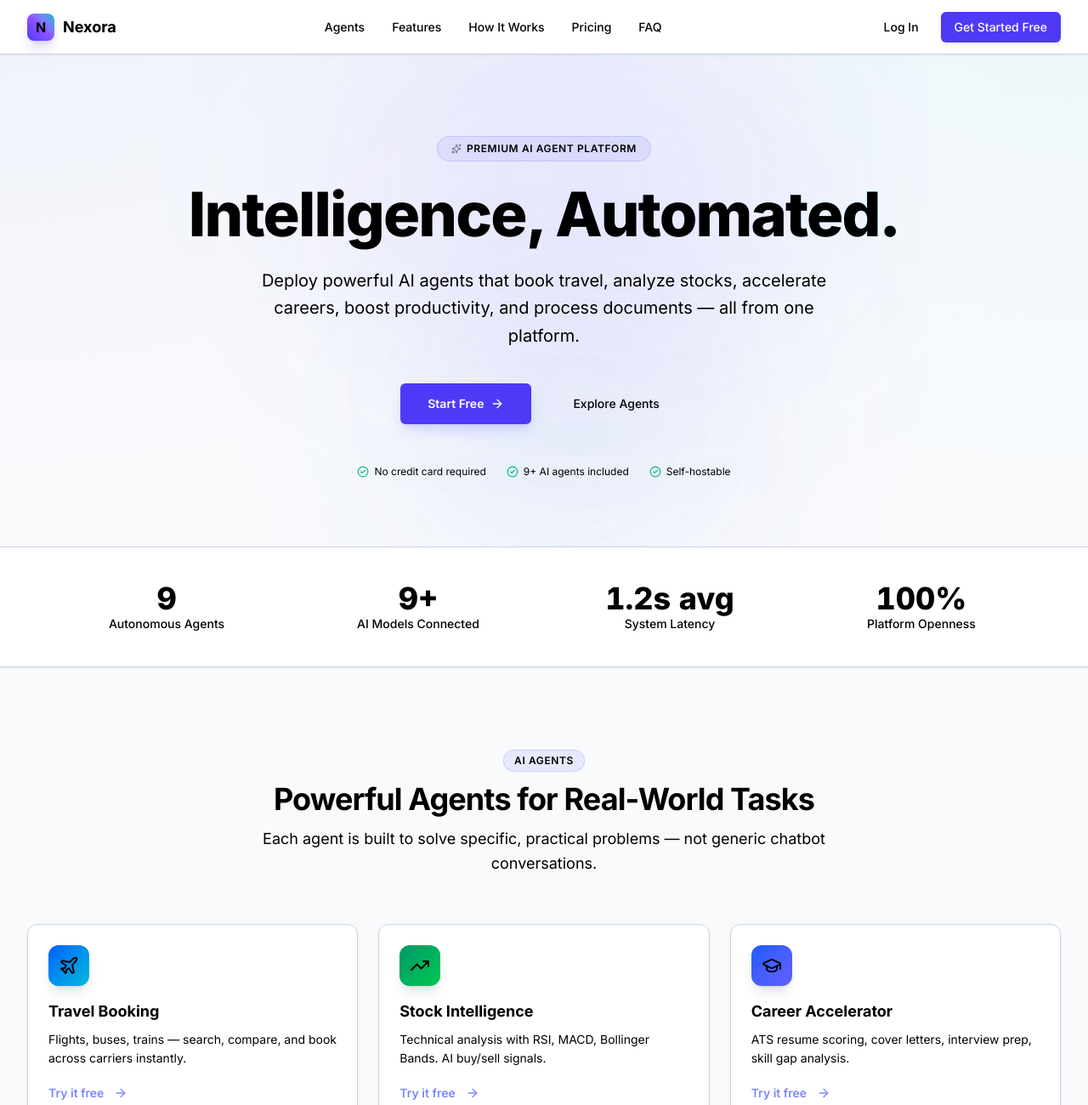
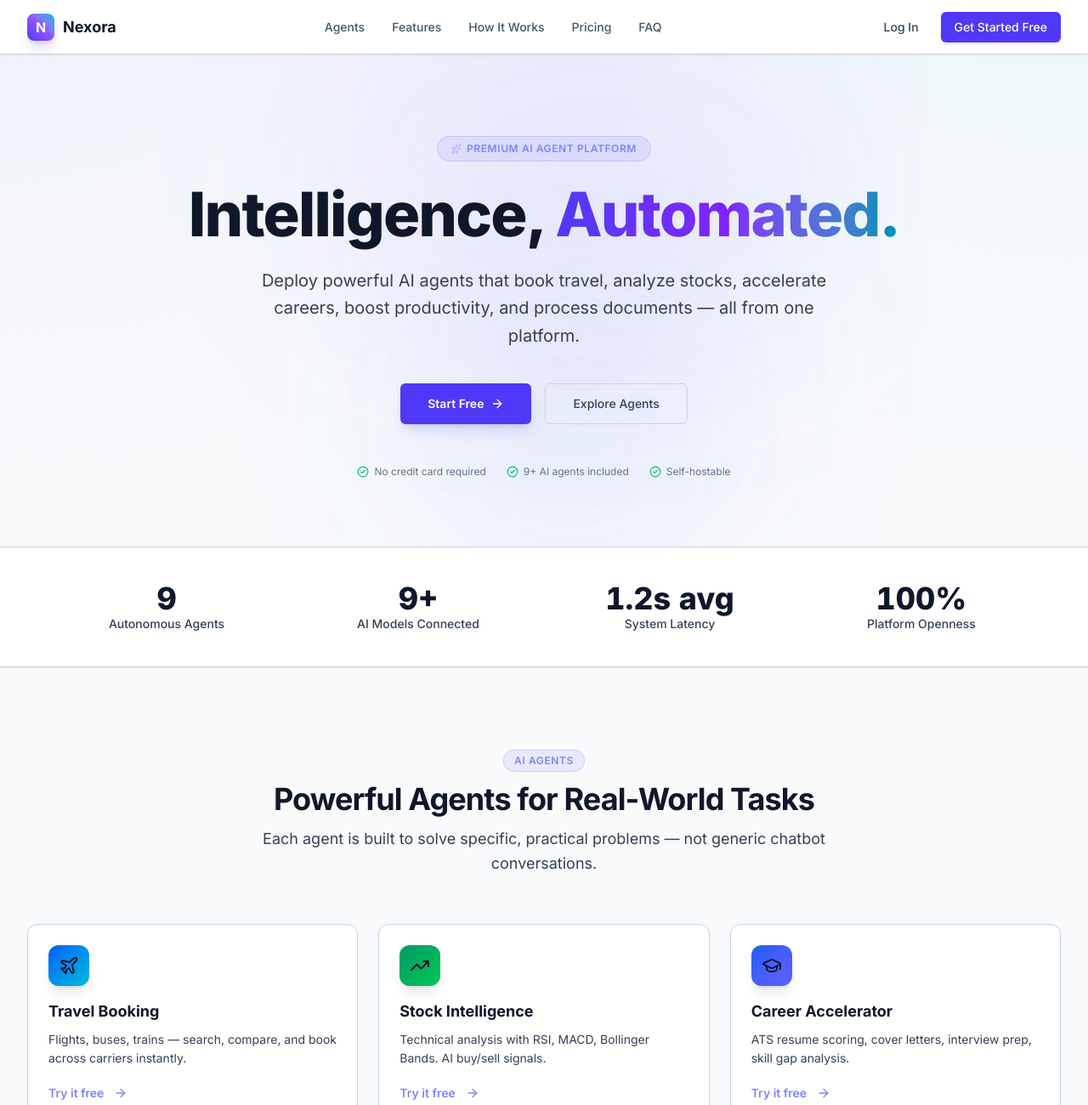
Before and after one commit to venkatkumar4396-dotcom/ai-store, a Next.js app in the folder frontend/: page / in a window 1280 px wide. Shown: the top 1300 px of the page at 85% size. Built offline with nearby package versions, Linux system fonts and the light colour scheme.

Commit message:
update: platform enhancements [2026-10-13 07:02:26]

```diff
--- a/frontend/src/app/globals.css
+++ b/frontend/src/app/globals.css
@@ -8,59 +8,79 @@
   --font-mono: ui-monospace, SFMono-Regular, Menlo, Monaco, Consolas, "Liberation Mono", "Courier New", monospace;
 }
 
-:root {
-  --background: #05050f;
-  --foreground: #f4f4f5;
+:root,
+.light {
+  --background: #f8fafc;
+  --foreground: #0f172a;
   --accent-primary: 99, 102, 241;     /* indigo-500 */
   --accent-secondary: 139, 92, 246;   /* violet-500 */
   --accent-tertiary: 6, 182, 212;     /* cyan-500 */
+  --glass-bg: #ffffff;
+  --glass-border: #cbd5e1;
+  --glow-indigo: rgba(99, 102, 241, 0.05);
+  --glow-violet: rgba(139, 92, 246, 0.04);
+  --glow-cyan: rgba(6, 182, 212, 0.04);
+  color-scheme: light;
+}
+
+.dark {
+  --background: #09090b;
+  --foreground: #f8fafc;
   --glass-bg: rgba(9, 9, 20, 0.6);
   --glass-border: rgba(255, 255, 255, 0.08);
   --glow-indigo: rgba(99, 102, 241, 0.15);
   --glow-violet: rgba(139, 92, 246, 0.12);
   --glow-cyan: rgba(6, 182, 212, 0.10);
-}
-
-.light {
-  --background: #f8fafc;
-  --foreground: #000000;
-  --glass-bg: #ffffff;
-  --glass-border: #cbd5e1;
-  --glow-indigo: rgba(99, 102, 241, 0.05);
-  --glow-violet: rgba(139, 92, 246, 0.04);
-  --glow-cyan: rgba(6, 182, 212, 0.04);
-  color: #000000 !important;
+  color-scheme: dark;
 }
 
 /* ═══════════════════════════════════════════════════════════════════════ */
-/* 1. BRIGHT THEME (.light): MAKE EVERY WORD SOLID READABLE BLACK         */
+/* 1. BRIGHT THEME (DEFAULT & .light): CRISP, HIGH-CONTRAST READABILITY   */
 /* ═══════════════════════════════════════════════════════════════════════ */
 
-.light body,
-.light #__next,
-.light main,
-.light div,
-.light section,
-.light article,
-.light aside,
-.light header,
-.light nav,
-.light form {
-  color: #000000;
+:root,
+.light {
+  color: #0f172a;
 }
 
-/* All headings, paragraphs, spans, labels, and text elements in bright theme */
-.light h1, .light h2, .light h3, .light h4, .light h5, .light h6,
-.light p, .light span, .light label, .light td, .light th, .light li,
-.light strong, .light b, .light em, .light small,
-.light [class*="text-zinc-"],
-.light [class*="text-slate-"],
-.light .text-muted-foreground,
-.light .text-white:not(button):not(button *):not([class*="bg-indigo"]):not([class*="bg-emerald"]):not([class*="bg-rose"]):not([class*="bg-violet"]):not([class*="bg-blue"]):not([class*="bg-gradient"]):not(.badge):not([data-badge]) {
-  color: #000000 !important;
+.light body {
+  background-color: var(--background);
+  color: #0f172a;
 }
 
-/* Bright Theme card backgrounds and borders */
+/* Headings in bright theme always have strong dark slate styling */
+.light h1:not(button):not(button *):not([class*="bg-indigo"]):not([class*="bg-emerald"]):not([class*="bg-rose"]):not([class*="bg-violet"]),
+.light h2:not(button):not(button *):not([class*="bg-indigo"]):not([class*="bg-emerald"]):not([class*="bg-rose"]):not([class*="bg-violet"]),
+.light h3:not(button):not(button *):not([class*="bg-indigo"]):not([class*="bg-emerald"]):not([class*="bg-rose"]):not([class*="bg-violet"]),
+.light h4:not(button):not(button *),
+.light h5:not(button):not(button *),
+.light h6:not(button):not(button *) {
+  color: #0f172a !important;
+}
+
+/* Paragraphs, descriptions and spans in bright theme */
+.light p:not(button *):not([class*="text-emerald"]):not([class*="text-amber"]):not([class*="text-rose"]):not([class*="text-indigo"]):not([class*="text-cyan"]),
+.light label:not(button *) {
+  color: #334155 !important;
+}
+
+/* Adapt zinc/white text classes in bright theme so words never wash out */
+.light .text-white:not(button):not(button *):not([class*="bg-indigo"]):not([class*="bg-emerald"]):not([class*="bg-rose"]):not([class*="bg-violet"]):not([class*="bg-blue"]):not([class*="bg-gradient"]):not(.badge):not([data-badge]),
+.light .text-zinc-100:not(button *),
+.light .text-zinc-200:not(button *) {
+  color: #0f172a !important;
+}
+
+.light .text-zinc-300:not(button *),
+.light .text-zinc-400:not(button *) {
+  color: #475569 !important;
+}
+
+.light .text-zinc-500:not(button *) {
+  color: #64748b !important;
+}
+
+/* Card backgrounds and borders in bright theme */
 .light .rounded-xl.border.bg-zinc-950\/40,
 .light .rounded-xl.border.bg-zinc-950\/60,
 .light .rounded-xl.border.bg-zinc-950\/20,
@@ -72,36 +92,26 @@
   background-color: #ffffff !important;
   border-color: #cbd5e1 !important;
   box-shadow: 0 1px 3px 0 rgba(0, 0, 0, 0.08) !important;
-  color: #000000 !important;
+  color: #0f172a !important;
   backdrop-filter: none !important;
   -webkit-backdrop-filter: none !important;
 }
 
-/* Sidebar texts, links, categories, and icons in Bright Theme */
-.light aside,
-.light aside * {
-  color: #000000 !important;
-}
-
+/* Sidebar in Bright Theme */
 .light aside {
   background-color: #ffffff !important;
   border-color: #cbd5e1 !important;
   box-shadow: 2px 0 8px 0 rgba(0, 0, 0, 0.04) !important;
 }
 
-.light aside svg {
-  color: #000000 !important;
-  stroke: #000000 !important;
-}
-
 .light aside a {
-  color: #000000 !important;
+  color: #1e293b !important;
   font-weight: 500;
 }
 
 .light aside a:hover {
   background-color: #f1f5f9 !important;
-  color: #000000 !important;
+  color: #0f172a !important;
 }
 
 .light aside a.bg-indigo-600\/10,
@@ -117,16 +127,14 @@
   stroke: #4338ca !important;
 }
 
-/* Sidebar group headers (OVERVIEW, AI AGENTS, TOOLS, SYSTEM) */
 .light aside button {
-  color: #000000 !important;
+  color: #334155 !important;
   font-weight: 700 !important;
 }
 
-/* Sidebar category count chips (3, 2, 5) */
 .light aside span[class*="font-mono"] {
   background-color: #e2e8f0 !important;
-  color: #000000 !important;
+  color: #1e293b !important;
   font-weight: 700 !important;
   border-color: #cbd5e1 !important;
 }
@@ -136,18 +144,14 @@
   background-color: rgba(255, 255, 255, 0.98) !important;
   border-color: #cbd5e1 !important;
   box-shadow: 0 1px 3px 0 rgba(0, 0, 0, 0.06) !important;
-  color: #000000 !important;
-}
-
-.light header * {
-  color: #000000 !important;
+  color: #0f172a !important;
 }
 
 /* Tabs in Bright Theme */
 .light [role="tab"],
 .light [class*="TabsTrigger"],
 .light button[role="tab"] {
-  color: #000000 !important;
+  color: #334155 !important;
   font-weight: 600 !important;
 }
 
@@ -159,142 +163,106 @@
   border: 1px solid #94a3b8 !important;
 }
 
-/* Inputs, textareas, search fields in Bright Theme */
-.light input,
+/* Inputs in Bright Theme */
+.light input:not([type="checkbox"]):not([type="radio"]),
 .light textarea,
 .light select {
   background-color: #ffffff !important;
-  border-color: #94a3b8 !important;
-  color: #000000 !important;
-  box-shadow: 0 1px 2px 0 rgba(0, 0, 0, 0.05) !important;
+  border-color: #cbd5e1 !important;
+  color: #0f172a !important;
 }
 
 .light input::placeholder,
 .light textarea::placeholder {
-  color: #475569 !important;
+  color: #94a3b8 !important;
 }
 
 .light input:focus,
 .light textarea:focus,
 .light select:focus {
   border-color: #4f46e5 !important;
-  box-shadow: 0 0 0 3px rgba(99, 102, 241, 0.2) !important;
+  box-shadow: 0 0 0 3px rgba(99, 102, 241, 0.15) !important;
 }
 
 /* Gradient titles in Bright Theme */
 .light .gradient-text-white {
-  background: linear-gradient(135deg, #000000, #334155) !important;
+  background: linear-gradient(135deg, #0f172a, #334155) !important;
   -webkit-background-clip: text !important;
   -webkit-text-fill-color: transparent !important;
 }
 
-/* Solid action buttons always keep their crisp white text */
-.light button[class*="bg-indigo"],
-.light button[class*="bg-emerald"],
-.light button[class*="bg-rose"],
-.light button[class*="bg-violet"],
-.light button[class*="bg-blue"],
-.light [class*="bg-gradient-to-"] .text-white,
-.light .bg-indigo-600,
-.light .bg-indigo-500,
-.light .bg-emerald-600,
-.light .bg-rose-600,
-.light .bg-violet-600 {
+/* Solid action buttons keep white text */
+button[class*="bg-indigo-600"],
+button[class*="bg-indigo-700"],
+button[class*="bg-indigo-500"],
+button[class*="bg-emerald"],
+button[class*="bg-rose"],
+button[class*="bg-violet"],
+.bg-indigo-600,
+.bg-indigo-700 {
   color: #ffffff !important;
 }
 
-.light button[class*="bg-indigo"] *,
-.light button[class*="bg-emerald"] *,
-.light button[class*="bg-rose"] *,
-.light button[class*="bg-violet"] *,
-.light button[class*="bg-blue"] *,
-.light .bg-indigo-600 *,
-.light .bg-emerald-600 *,
-.light .bg-rose-600 * {
-  color: #ffffff !important;
-  stroke: #ffffff !important;
+button[class*="bg-indigo"] *,
+button[class*="bg-emerald"] *,
+button[class*="bg-rose"] * {
+  color: #ffffff;
 }
 
-/* Hide background snow canvas in light mode to prevent blurry white specks over words */
+/* Hide background snow canvas in light mode to prevent blurry specks */
 .light canvas.pointer-events-none {
   display: none !important;
 }
 
 /* ═══════════════════════════════════════════════════════════════════════ */
-/* 2. BLACK THEME (:root:not(.light), .dark): MAKE EVERY WORD CRISP WHITE */
+/* 2. DARK THEME (.dark ONLY - NO DANGEROUS UNGUARDED OVERRIDES)           */
 /* ═══════════════════════════════════════════════════════════════════════ */
 
-:root:not(.light),
 .dark {
-  --background: #09090b;
-  --foreground: #ffffff;
+  color: #f8fafc;
+}
+
+.dark body {
+  background-color: var(--background);
+  color: #f8fafc;
+}
+
+.dark h1:not([class*="text-slate-900"]):not([class*="text-slate-800"]),
+.dark h2:not([class*="text-slate-900"]):not([class*="text-slate-800"]),
+.dark h3:not([class*="text-slate-900"]):not([class*="text-slate-800"]),
+.dark h4:not([class*="text-slate-900"]):not([class*="text-slate-800"]) {
   color: #ffffff;
 }
 
-:root:not(.light) h1, :root:not(.light) h2, :root:not(.light) h3,
-:root:not(.light) h4, :root:not(.light) h5, :root:not(.light) h6,
-.dark h1, .dark h2, .dark h3, .dark h4, .dark h5, .dark h6 {
-  color: #ffffff !important;
+.dark p:not([class*="text-slate-"]):not([class*="text-zinc-"]),
+.dark label:not([class*="text-slate-"]) {
+  color: #cbd5e1;
 }
 
-:root:not(.light) p,
-:root:not(.light) label,
-:root:not(.light) .text-zinc-100,
-:root:not(.light) .text-zinc-200,
-:root:not(.light) .text-zinc-300,
-:root:not(.light) .text-zinc-400,
-:root:not(.light) .text-zinc-500,
-:root:not(.light) .text-slate-100,
-:root:not(.light) .text-slate-200,
-:root:not(.light) .text-slate-300,
-:root:not(.light) .text-slate-400,
-:root:not(.light) .text-slate-500,
-:root:not(.light) .text-muted-foreground,
-.dark p,
-.dark label,
-.dark .text-zinc-100,
-.dark .text-zinc-200,
-.dark .text-zinc-300,
-.dark .text-zinc-400,
-.dark .text-zinc-500,
-.dark .text-muted-foreground {
-  color: #ffffff !important;
-}
-
-:root:not(.light) aside a,
-:root:not(.light) aside span,
-:root:not(.light) aside p,
-:root:not(.light) aside button,
 .dark aside a,
 .dark aside span,
 .dark aside p,
 .dark aside button {
-  color: #ffffff !important;
+  color: #f8fafc;
 }
 
-:root:not(.light) aside svg,
 .dark aside svg {
-  color: #ffffff !important;
-  stroke: #ffffff !important;
+  color: #f8fafc;
+  stroke: #f8fafc;
 }
 
-:root:not(.light) [role="tab"],
 .dark [role="tab"] {
-  color: #ffffff !important;
+  color: #f8fafc;
 }
 
-:root:not(.light) input,
-:root:not(.light) textarea,
-.dark input,
-.dark textarea {
-  color: #ffffff !important;
+.dark input:not([data-text-black]):not([class*="text-slate-900"]),
+.dark textarea:not([class*="text-slate-900"]) {
+  color: #ffffff;
 }
 
-:root:not(.light) input::placeholder,
-:root:not(.light) textarea::placeholder,
 .dark input::placeholder,
 .dark textarea::placeholder {
-  color: #94a3b8 !important;
+  color: #94a3b8;
 }
 
 /* Auth inputs allow natural text styling */
@@ -302,36 +270,6 @@ input[data-text-black] {
   color: #000000 !important;
   -webkit-text-fill-color: #000000 !important;
   caret-color: #000000 !important;
-}
-
-/* ═══════════ AUTH PAGES & DARK CARDS — GUARANTEED BRIGHT CRISP TEXT ═══════════ */
-.auth-page,
-.auth-root,
-[data-theme="dark"],
-.bg-\[\#050510\],
-.bg-\[\#05050f\] {
-  color: #f8fafc !important;
-}
-
-.auth-page h1,
-.auth-page h2,
-.auth-page h3,
-.auth-page .text-white,
-.bg-\[\#050510\] .text-white,
-.bg-\[\#05050f\] .text-white {
-  color: #ffffff !important;
-}
-
-.auth-page p,
-.auth-page span,
-.bg-\[\#050510\] p,
-.bg-\[\#050510\] span:not([class*="text-indigo"]):not([class*="text-emerald"]):not([class*="text-amber"]):not([class*="text-rose"]):not([class*="text-cyan"]) {
-  color: #cbd5e1;
-}
-
-.auth-page label,
-.bg-\[\#050510\] label {
-  color: #94a3b8 !important;
 }
 
 /* Light mode indicator badge contrast enhancements */
@@ -994,15 +932,9 @@ body {
   }
 }
 
-/* ═══════════ AUTH PAGE — UNIFORM DARK BACKGROUND ═══════════ */
-
-/* Force body to stay dark on auth pages so no bright patches appear */
-body:has(.auth-page-root) {
-  background-color: #05050f !important;
-}
+/* ═══════════ AUTH PAGE ═══════════ */
 
 .auth-page-root {
-  background-color: #05050f;
   min-height: 100dvh;
   width: 100%;
 }
--- a/frontend/src/app/layout.tsx
+++ b/frontend/src/app/layout.tsx
@@ -12,7 +12,7 @@ const inter = Inter({
 });
 
 export const viewport: Viewport = {
-  themeColor: "#05050f",
+  themeColor: "#f8fafc",
   width: "device-width",
   initialScale: 1,
   maximumScale: 1,
@@ -41,20 +41,20 @@ export default function RootLayout({
     <html
       lang="en"
       data-scroll-behavior="smooth"
-      className={`${inter.variable} h-full antialiased font-sans`}
+      className={`${inter.variable} light h-full antialiased font-sans`}
       suppressHydrationWarning
     >
       <head>
-        <meta name="theme-color" content="#f0f2f5" />
+        <meta name="theme-color" content="#f8fafc" />
         <meta name="apple-mobile-web-app-capable" content="yes" />
-        <meta name="apple-mobile-web-app-status-bar-style" content="black-translucent" />
+        <meta name="apple-mobile-web-app-status-bar-style" content="default" />
         <script
           dangerouslySetInnerHTML={{
             __html: `
               (function() {
                 try {
                   var savedTheme = localStorage.getItem('nexusforge_theme');
-                  var theme = savedTheme || 'light';
+                  var theme = (savedTheme === 'dark') ? 'dark' : 'light';
                   document.documentElement.classList.remove('light', 'dark');
                   document.documentElement.classList.add(theme);
                 } catch (e) {}
--- a/frontend/src/app/page.tsx
+++ b/frontend/src/app/page.tsx
@@ -112,8 +112,8 @@ function SectionHeading({ badge, title, subtitle }: { badge?: string; title: str
           {badge}
         </Badge>
       )}
-      <h2 className="text-3xl md:text-4xl font-bold text-white tracking-tight">{title}</h2>
-      <p className="text-zinc-400 text-base md:text-lg max-w-2xl mx-auto leading-relaxed">{subtitle}</p>
+      <h2 className="text-3xl md:text-4xl font-bold text-slate-900 dark:text-white tracking-tight">{title}</h2>
+      <p className="text-slate-600 dark:text-zinc-400 text-base md:text-lg max-w-2xl mx-auto leading-relaxed">{subtitle}</p>
     </motion.div>
   );
 }
@@ -128,30 +128,30 @@ export default function LandingPage() {
       <ParticleBackground />
 
       {/* ═══════════════ HEADER ═══════════════ */}
-      <header className="border-b border-white/5 bg-zinc-950/60 backdrop-blur-xl sticky top-0 z-50 px-4 md:px-8 h-16 flex items-center justify-between">
+      <header className="border-b border-slate-200 dark:border-white/5 bg-white/90 dark:bg-zinc-950/60 backdrop-blur-xl sticky top-0 z-50 px-4 md:px-8 h-16 flex items-center justify-between">
         <div className="flex items-center gap-2.5">
-          <div className="w-8 h-8 rounded-lg bg-gradient-to-tr from-indigo-600 via-violet-500 to-cyan-500 flex items-center justify-center font-bold shadow-lg shadow-indigo-600/20">
+          <div className="w-8 h-8 rounded-lg bg-gradient-to-tr from-indigo-600 via-violet-500 to-cyan-500 flex items-center justify-center font-bold text-white shadow-lg shadow-indigo-600/20">
             N
           </div>
-          <span className="font-bold text-lg bg-clip-text text-transparent bg-gradient-to-r from-white via-zinc-200 to-zinc-400">
+          <span className="font-bold text-lg text-slate-900 dark:text-white">
             Nexora
           </span>
         </div>
 
         {/* Desktop Nav */}
-        <nav className="hidden md:flex items-center gap-8 text-sm text-zinc-400 font-medium">
-          <a href="#agents" className="hover:text-white transition-colors">Agents</a>
-          <a href="#features" className="hover:text-white transition-colors">Features</a>
-          <a href="#how-it-works" className="hover:text-white transition-colors">How It Works</a>
-          <a href="#pricing" className="hover:text-white transition-colors">Pricing</a>
-          <a href="#faq" className="hover:text-white transition-colors">FAQ</a>
+        <nav className="hidden md:flex items-center gap-8 text-sm text-slate-600 dark:text-zinc-400 font-medium">
+          <a href="#agents" className="hover:text-slate-900 dark:hover:text-white transition-colors">Agents</a>
+          <a href="#features" className="hover:text-slate-900 dark:hover:text-white transition-colors">Features</a>
+          <a href="#how-it-works" className="hover:text-slate-900 dark:hover:text-white transition-colors">How It Works</a>
+          <a href="#pricing" className="hover:text-slate-900 dark:hover:text-white transition-colors">Pricing</a>
+          <a href="#faq" className="hover:text-slate-900 dark:hover:text-white transition-colors">FAQ</a>
         </nav>
 
         <div className="flex items-center gap-2.5">
-          <Button variant="ghost" className="text-zinc-400 hover:text-white text-sm font-medium hidden sm:inline-flex" asChild>
+          <Button variant="ghost" className="text-slate-700 dark:text-zinc-400 hover:text-slate-900 dark:hover:text-white text-sm font-medium hidden sm:inline-flex" asChild>
             <Link href="/login">Log In</Link>
           </Button>
-          <Button className="bg-indigo-600 hover:bg-indigo-500 text-white font-medium text-sm shadow-md shadow-indigo-500/10 hidden sm:inline-flex" asChild>
+          <Button className="bg-indigo-600 hover:bg-indigo-700 text-white font-medium text-sm shadow-md shadow-indigo-500/10 hidden sm:inline-flex" asChild>
             <Link href="/register">Get Started Free</Link>
           </Button>
 
@@ -160,7 +160,7 @@ export default function LandingPage() {
             variant="ghost"
             size="icon"
             onClick={() => setIsMobileMenuOpen(!isMobileMenuOpen)}
-            className="md:hidden text-zinc-400 hover:text-white h-9 w-9"
+            className="md:hidden text-slate-700 dark:text-zinc-400 hover:text-slate-900 dark:hover:text-white h-9 w-9"
           >
             {isMobileMenuOpen ? <X className="h-5 w-5" /> : <Menu className="h-5 w-5" />}
           </Button>
@@ -212,24 +212,24 @@ export default function LandingPage() {
             <Sparkles className="h-3 w-3 mr-1.5 animate-pulse" /> Premium AI Agent Platform
           </Badge>
 
-          <h1 className="text-5xl md:text-7xl font-extrabold tracking-tight text-white leading-[1.05]">
+          <h1 className="text-5xl md:text-7xl font-extrabold tracking-tight text-slate-900 dark:text-white leading-[1.05]">
             Intelligence,{" "}
-            <span className="bg-clip-text text-transparent bg-gradient-to-r from-indigo-400 via-violet-400 to-cyan-400">
+            <span className="bg-clip-text text-transparent bg-gradient-to-r from-indigo-600 via-violet-600 to-cyan-600 dark:from-indigo-400 dark:via-violet-400 dark:to-cyan-400">
               Automated.
             </span>
           </h1>
 
-          <p className="text-zinc-400 text-lg md:text-xl leading-relaxed max-w-2xl mx-auto">
+          <p className="text-slate-600 dark:text-zinc-400 text-lg md:text-xl leading-relaxed max-w-2xl mx-auto">
             Deploy powerful AI agents that book travel, analyze stocks, accelerate careers, boost productivity, and process documents — all from one platform.
           </p>
 
           <div className="flex flex-wrap justify-center gap-4 pt-4">
-            <Button size="lg" className="bg-indigo-600 hover:bg-indigo-500 text-white shadow-lg shadow-indigo-500/20 gap-2 font-semibold h-12 px-8 btn-premium" asChild>
+            <Button size="lg" className="bg-indigo-600 hover:bg-indigo-700 text-white shadow-lg shadow-indigo-500/20 gap-2 font-semibold h-12 px-8 btn-premium" asChild>
               <Link href="/register">
                 Start Free <ArrowRight className="h-4 w-4" />
               </Link>
             </Button>
-            <Button size="lg" variant="outline" className="border-white/10 hover:bg-white/5 text-zinc-300 h-12 px-8" asChild>
+            <Button size="lg" variant="outline" className="border-slate-300 dark:border-white/10 hover:bg-slate-100 dark:hover:bg-white/5 text-slate-700 dark:text-zinc-300 h-12 px-8" asChild>
               <Link href="#agents">
                 Explore Agents
               </Link>
@@ -237,7 +237,7 @@ export default function LandingPage() {
           </div>
 
           {/* Trust badges */}
-          <div className="flex flex-wrap justify-center gap-6 pt-6 text-xs text-zinc-500">
+          <div className="flex flex-wrap justify-center gap-6 pt-6 text-xs text-slate-500 dark:text-zinc-500">
             <span className="flex items-center gap-1.5"><CheckCircle2 className="h-3.5 w-3.5 text-emerald-500" /> No credit card required</span>
             <span className="flex items-center gap-1.5"><CheckCircle2 className="h-3.5 w-3.5 text-emerald-500" /> 9+ AI agents included</span>
             <span className="flex items-center gap-1.5"><CheckCircle2 className="h-3.5 w-3.5 text-emerald-500" /> Self-hostable</span>
@@ -246,14 +246,14 @@ export default function LandingPage() {
       </section>
 
       {/* ═══════════════ STATS RIBBON ═══════════════ */}
-      <section className="border-y border-white/5 bg-zinc-950/40 backdrop-blur-sm py-10 px-4 z-10">
+      <section className="border-y border-slate-200 dark:border-white/5 bg-slate-50/80 dark:bg-zinc-950/40 backdrop-blur-sm py-10 px-4 z-10">
         <div className="max-w-6xl mx-auto grid grid-cols-2 md:grid-cols-4 gap-8 text-center">
           {STATS.map((stat, idx) => (
             <div key={idx} className="space-y-1">
-              <span className="text-3xl md:text-4xl font-extrabold text-white">
+              <span className="text-3xl md:text-4xl font-extrabold text-slate-900 dark:text-white">
                 <AnimatedCounter value={stat.value} suffix={stat.suffix} />
               </span>
-              <p className="text-zinc-500 text-xs md:text-sm font-medium">{stat.label}</p>
+              <p className="text-slate-500 dark:text-zinc-500 text-xs md:text-sm font-medium">{stat.label}</p>
             </div>
           ))}
         </div>
--- a/frontend/src/components/layout/ThemeProvider.tsx
+++ b/frontend/src/components/layout/ThemeProvider.tsx
@@ -15,9 +15,9 @@ export function ThemeProvider({ children }: { children: React.ReactNode }) {
   const [theme, setTheme] = React.useState<Theme>("light");
 
   React.useEffect(() => {
-    // Check local storage or system preferences on mount, defaulting to light (bright) theme
+    // Check local storage on mount, strictly defaulting to light (bright) theme
     const savedTheme = localStorage.getItem("nexusforge_theme") as Theme | null;
-    const initialTheme = savedTheme || "light";
+    const initialTheme = savedTheme === "dark" ? "dark" : "light";
 
     // eslint-disable-next-line react-hooks/set-state-in-effect
     setTheme(initialTheme);
```
Also changed, not shown: frontend/src/app/(auth)/login/page.tsx (+23 -20 lines), frontend/src/app/(auth)/register/page.tsx (+7 -7 lines).
